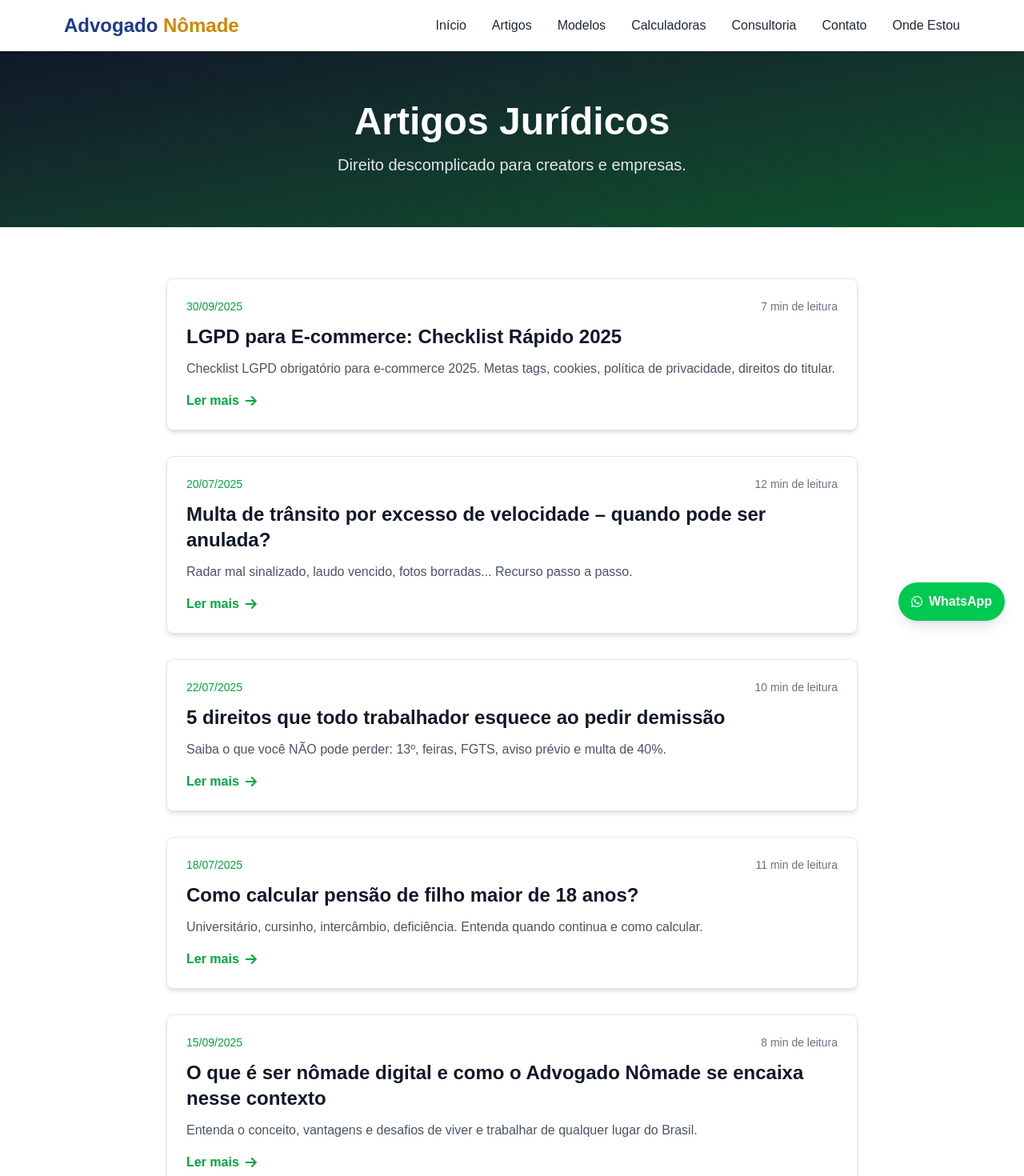
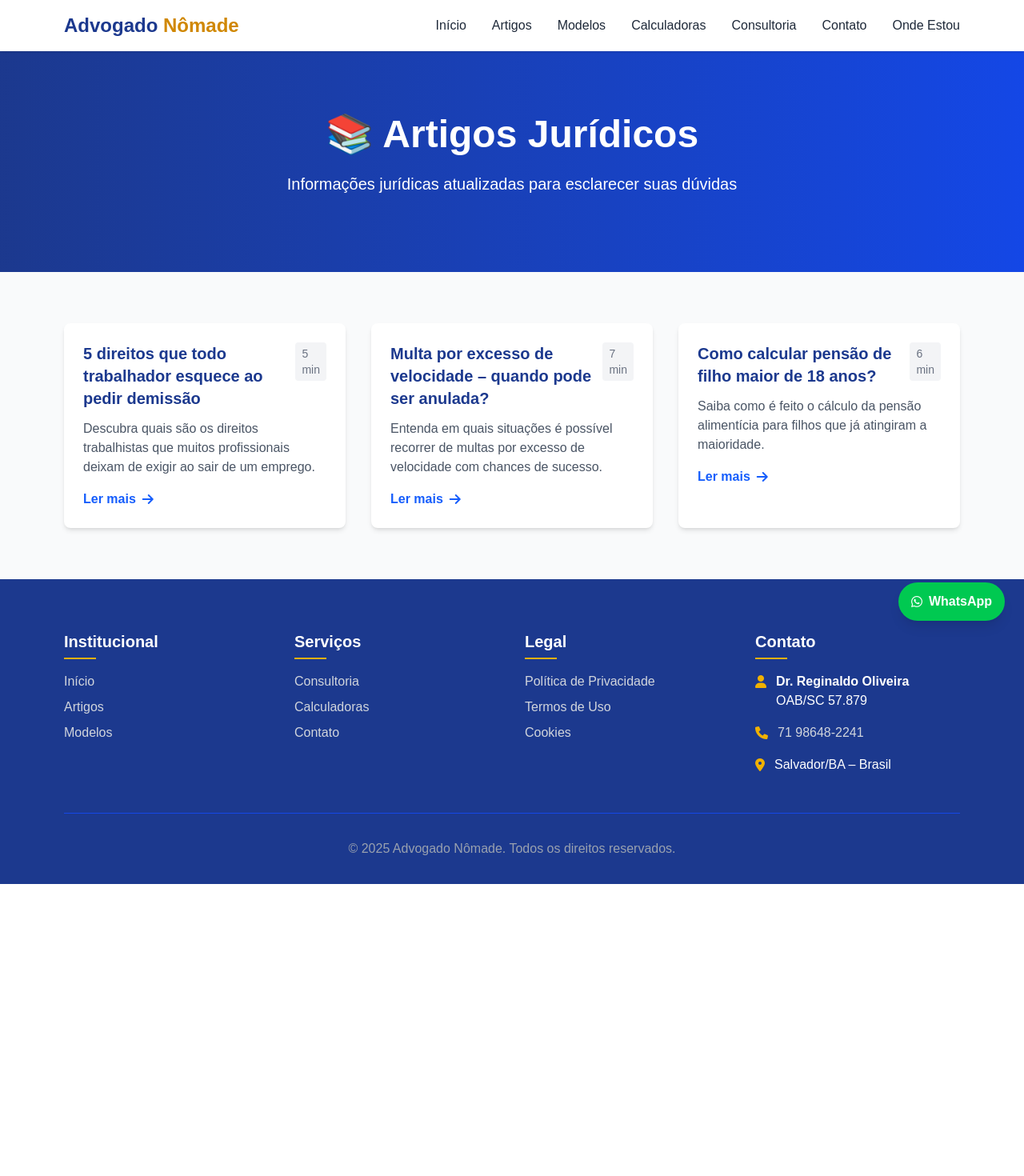
Before and after one commit to mestrereginaldo-site/advogadonomade1, a Next.js app: page /artigos in a window 1280 px wide. Shown: the top 1470 px of the page at 80% size. After the commit the page ends 1105 px from the top, so only its background shows below. Built offline with nearby package versions, Linux system fonts and the light colour scheme.

Commit message:
Update page.tsx

```diff
--- a/app/artigos/page.tsx
+++ b/app/artigos/page.tsx
@@ -1,105 +1,64 @@
 // app/artigos/page.tsx
+import { Metadata } from "next";
 import Link from "next/link";
 
-export const metadata = {
+export const metadata: Metadata = {
   title: "Artigos Jurídicos - Advogado Nômade",
-  description: "Artigos e conteúdos jurídicos sobre direito trabalhista, trânsito, LGPD, pensão alimentícia e mais. Atendimento online em todo Brasil.",
+  description: "Artigos jurídicos atualizados sobre direito trabalhista, trânsito, família, LGPD e mais. Conteúdo especializado do Advogado Nômade.",
+  keywords: "artigos jurídicos, direito trabalhista, direito trânsito, LGPD, pensão alimentícia, advogado online",
 };
 
-export default function Artigos() {
 const artigos = [
   {
-      slug: "lgpd-ecommerce-checklist-2025",
-      titulo: "LGPD para E-commerce: Checklist Rápido 2025",
-      descricao: "Checklist LGPD obrigatório para e-commerce 2025. Metas tags, cookies, política de privacidade, direitos do titular.",
-      data: "30/09/2025",
-      tempoLeitura: "7 min",
+    title: "5 direitos que todo trabalhador esquece ao pedir demissão",
+    description: "Descubra quais são os direitos trabalhistas que muitos profissionais deixam de exigir ao sair de um emprego.",
+    link: "/artigos/direitos-demissao",
+    readTime: "5 min"
   },
   {
-      slug: "multa-velocidade",
-      titulo: "Multa de trânsito por excesso de velocidade – quando pode ser anulada?",
-      descricao: "Radar mal sinalizado, laudo vencido, fotos borradas... Recurso passo a passo.",
-      data: "20/07/2025",
-      tempoLeitura: "12 min",
+    title: "Multa por excesso de velocidade – quando pode ser anulada?",
+    description: "Entenda em quais situações é possível recorrer de multas por excesso de velocidade com chances de sucesso.",
+    link: "/artigos/multa-velocidade",
+    readTime: "7 min"
   },
   {
-      slug: "direitos-demissao",
-      titulo: "5 direitos que todo trabalhador esquece ao pedir demissão",
-      descricao: "Saiba o que você NÃO pode perder: 13º, feiras, FGTS, aviso prévio e multa de 40%.",
-      data: "22/07/2025",
-      tempoLeitura: "10 min",
-    },
-    {
-      slug: "pensao-maior-idade",
-      titulo: "Como calcular pensão de filho maior de 18 anos?",
-      descricao: "Universitário, cursinho, intercâmbio, deficiência. Entenda quando continua e como calcular.",
-      data: "18/07/2025",
-      tempoLeitura: "11 min",
-    },
-    {
-      slug: "nomade-digital",
-      titulo: "O que é ser nômade digital e como o Advogado Nômade se encaixa nesse contexto",
-      descricao: "Entenda o conceito, vantagens e desafios de viver e trabalhar de qualquer lugar do Brasil.",
-      data: "15/09/2025",
-      tempoLeitura: "8 min",
-    },
+    title: "Como calcular pensão de filho maior de 18 anos?",
+    description: "Saiba como é feito o cálculo da pensão alimentícia para filhos que já atingiram a maioridade.",
+    link: "/artigos/pensao-maior-idade",
+    readTime: "6 min"
+  }
 ];
 
+export default function Artigos() {
   return (
     <>
-      {/* Header Interno */}
-      <section className="bg-gradient-to-br from-gray-900 to-green-900 text-white py-16">
-        <div className="max-w-6xl mx-auto px-4 text-center">
-          <h1 className="text-4xl md:text-5xl font-bold mb-4">Artigos Jurídicos</h1>
-          <p className="text-xl text-gray-200 max-w-2xl mx-auto">
-            Direito descomplicado para creators e empresas.
-          </p>
+      {/* Hero Section */}
+      <section className="bg-gradient-to-r from-blue-900 to-blue-700 text-white py-20 text-center">
+        <div className="max-w-4xl mx-auto px-4">
+          <h1 className="text-4xl md:text-5xl font-bold mb-6">📚 Artigos Jurídicos</h1>
+          <p className="text-xl mb-4">Informações jurídicas atualizadas para esclarecer suas dúvidas</p>
         </div>
       </section>
 
-      {/* Lista de Artigos */}
-      <section className="py-16 bg-white">
-        <div className="max-w-4xl mx-auto px-4">
-          <div className="grid grid-cols-1 gap-8">
-            {artigos.map((artigo) => (
-              <article key={artigo.slug} className="bg-white rounded-lg shadow-md hover:shadow-lg transition-all border border-gray-200">
+      {/* Articles Section */}
+      <section className="py-16 bg-gray-50">
+        <div className="max-w-6xl mx-auto px-4">
+          <div className="grid grid-cols-1 md:grid-cols-2 lg:grid-cols-3 gap-8">
+            {artigos.map((artigo, index) => (
+              <div key={index} className="bg-white rounded-lg overflow-hidden shadow-md hover:shadow-lg transition-shadow">
                 <div className="p-6">
-                  <div className="flex flex-col sm:flex-row sm:items-center sm:justify-between mb-3">
-                    <span className="text-sm text-green-600 font-medium">{artigo.data}</span>
-                    <span className="text-sm text-gray-500">{artigo.tempoLeitura} de leitura</span>
+                  <div className="flex justify-between items-start mb-3">
+                    <h3 className="text-xl font-bold text-blue-900">{artigo.title}</h3>
+                    <span className="text-sm text-gray-500 bg-gray-100 px-2 py-1 rounded">{artigo.readTime}</span>
                   </div>
-                  <h2 className="text-2xl font-bold text-gray-900 mb-3">
-                    <Link href={`/artigos/${artigo.slug}`} className="hover:text-green-600 transition-colors">
-                      {artigo.titulo}
-                    </Link>
-                  </h2>
-                  <p className="text-gray-600 mb-4">{artigo.descricao}</p>
-                  <Link
-                    href={`/artigos/${artigo.slug}`}
-                    className="inline-flex items-center text-green-600 hover:text-green-700 font-semibold transition-colors"
-                  >
-                    Ler mais <i className="fas fa-arrow-right ml-2"></i>
+                  <p className="text-gray-600 mb-4">{artigo.description}</p>
+                  <Link href={artigo.link} className="text-blue-600 font-semibold hover:text-blue-800 transition-colors flex items-center gap-2">
+                    Ler mais <i className="fas fa-arrow-right"></i>
                   </Link>
                 </div>
-              </article>
+              </div>
             ))}
           </div>
-        </div>
-      </section>
-
-      {/* CTA Section */}
-      <section className="py-16 bg-gray-50">
-        <div className="max-w-4xl mx-auto px-4 text-center">
-          <h2 className="text-3xl font-bold text-gray-900 mb-4">Precisa de ajuda jurídica?</h2>
-          <p className="text-gray-600 mb-8 text-lg">
-            Envie sua dúvida e receba uma resposta personalizada em até 5 minutos.
-          </p>
-          <a
-            href="https://wa.me/5571986482241?text=Tenho%20uma%20d%C3%BAvida%20jur%C3%ADdica"
-            className="inline-flex items-center gap-2 bg-green-500 hover:bg-green-600 text-white font-semibold py-4 px-8 rounded-lg transition-all shadow-lg hover:shadow-xl"
-          >
-            <i className="fab fa-whatsapp"></i> Falar com advogado no WhatsApp
-          </a>
         </div>
       </section>
     </>
```
Lines whose indentation alone changed are shown as unchanged.
